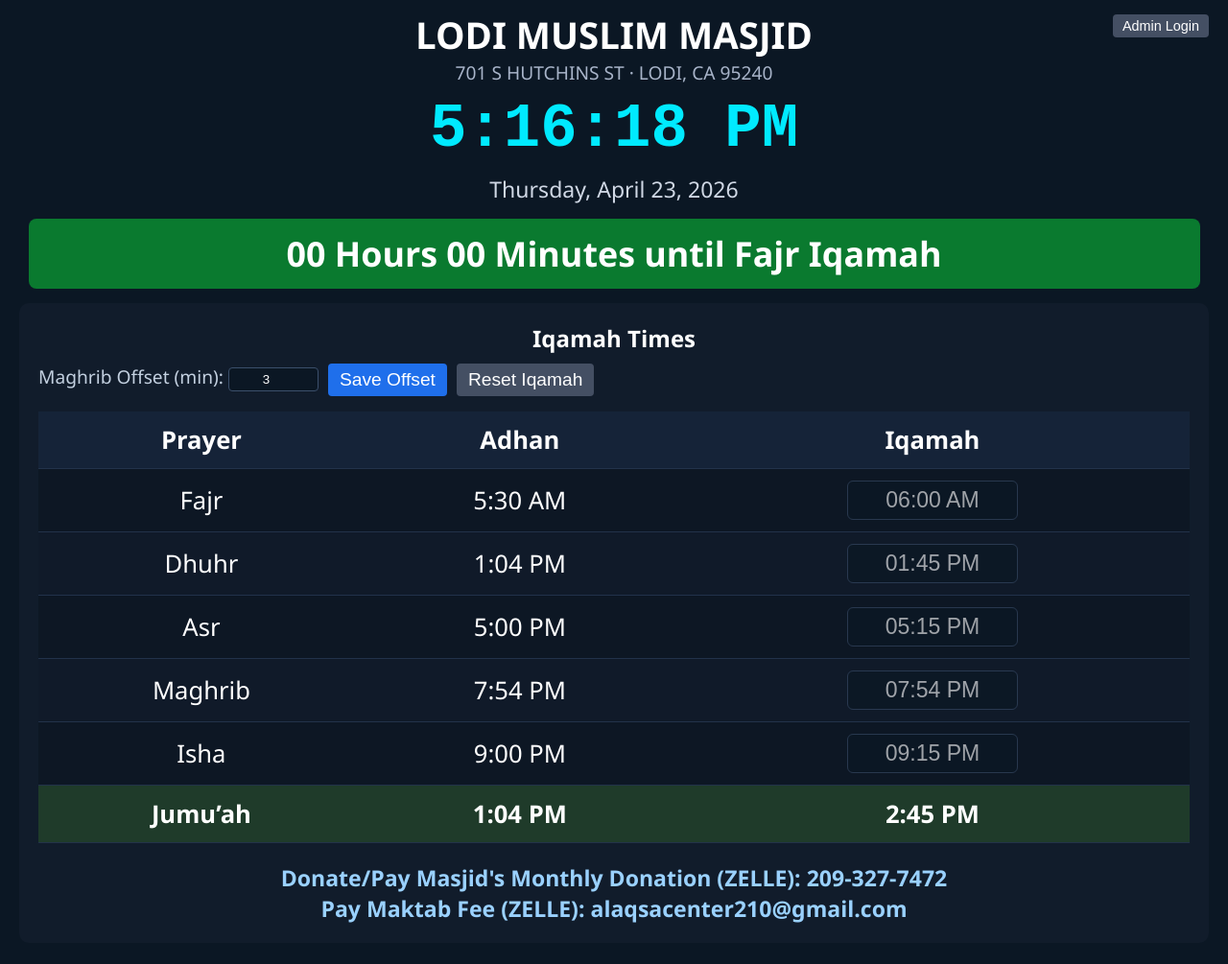
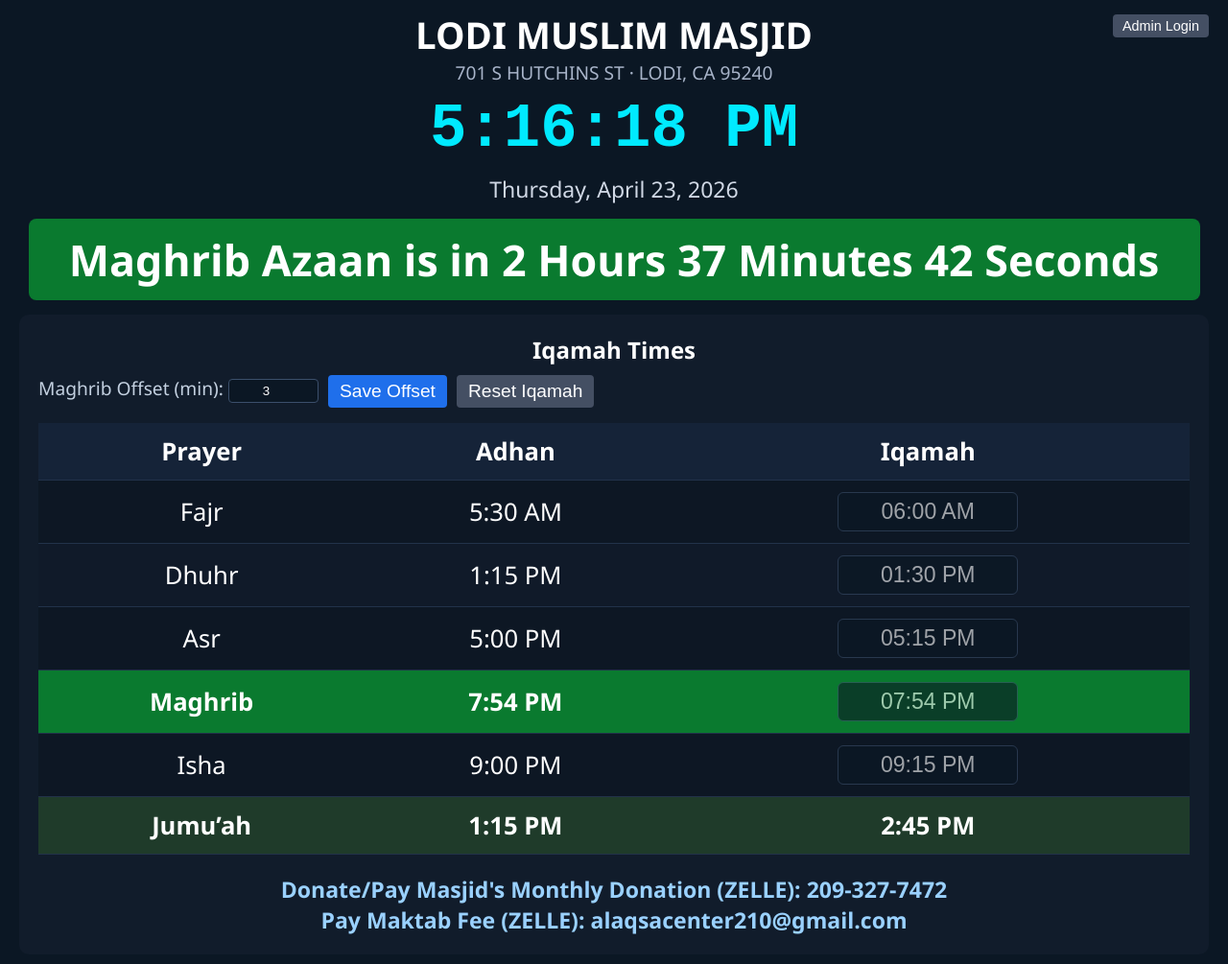
Before and after one commit to lodimuslimmosque/masjid-display, a plain HTML site: page index.html in a window 1280 px wide. Shown: the whole page at 96% size. Drawn offline with Linux system fonts and the light colour scheme.

Commit message:
Update index.html

```diff
--- a/index.html
+++ b/index.html
@@ -97,9 +97,8 @@
     font-weight: 900;
   }
 
-  /* FIX: No clock icon, full AM/PM visible */
   input.iqamah-input {
-    width: 160px;
+    width: 170px;
     padding: 6px 8px;
     border-radius: 6px;
     border: 1px solid #3b4f6b;
@@ -213,7 +212,7 @@
 // TODAY Maghrib = 7:51 PM
 const STATIC_ADHAN = {
   Fajr:   "05:30 AM",
-  Dhuhr:  "01:04 PM",
+  Dhuhr:  "01:15 PM",
   Asr:    "05:00 PM",
   Maghrib:"07:51 PM",
   Isha:   "09:00 PM"
@@ -223,7 +222,7 @@
   defaultMaghribOffset: 3,
   defaultIqamah: {
     Fajr:   "06:00 AM",
-    Dhuhr:  "01:45 PM",
+    Dhuhr:  "01:30 PM",
     Asr:    "05:15 PM",
     Maghrib:"07:54 PM",
     Isha:   "09:15 PM"
@@ -258,7 +257,16 @@
 ============================ */
 
 function parse12h(str) {
-  return new Date("1970-01-01 " + str);
+  // expects "h:mm AM" or "hh:mm PM"
+  const [time, modifier] = str.trim().split(" ");
+  let [hours, minutes] = time.split(":").map(Number);
+
+  if (modifier === "PM" && hours !== 12) hours += 12;
+  if (modifier === "AM" && hours === 12) hours = 0;
+
+  const d = new Date();
+  d.setHours(hours, minutes, 0, 0);
+  return d;
 }
 
 function to12h(dateObj) {
@@ -294,10 +302,9 @@
     Isha:    parse12h(STATIC_ADHAN.Isha)
   };
 
-  // Determine next prayer based on Iqamah (correct behavior)
+  // Next prayer based on Adhan (fix: ensures Dhuhr is next at 10 AM)
   prayers.forEach(prayer => {
-    const iqamahTime = parse12h(state.iqamah[prayer]);
-    if (iqamahTime > now && upcoming === null) {
+    if (adhanTimes[prayer] > now && upcoming === null) {
       upcoming = prayer;
     }
   });
@@ -318,7 +325,7 @@
     tbody.appendChild(tr);
   });
 
-  // Jumu'ah row
+  // Jumu'ah row: Azaan = Dhuhr, Iqamah = 2:45 PM
   const jummahRow = document.createElement("tr");
   jummahRow.className = "jummah-row";
   jummahRow.innerHTML = `
@@ -361,41 +368,44 @@
   let nextAdhan = null;
   let nextIqamah = null;
 
-  // Next prayer based on Iqamah
+  // Next prayer based on Adhan
   for (let prayer of prayers) {
-    const iqamahTime = parse12h(getInitialState().iqamah[prayer]);
-    if (iqamahTime > now) {
+    if (adhanTimes[prayer] > now) {
       nextPrayer = prayer;
       nextAdhan = adhanTimes[prayer];
-      nextIqamah = iqamahTime;
+      nextIqamah = parse12h(getInitialState().iqamah[prayer]);
       break;
     }
   }
 
-  // If no more prayers today → next is tomorrow Fajr
+  // If no more Adhan today → next is tomorrow Fajr
   if (!nextPrayer) {
     nextPrayer = "Fajr";
     nextAdhan = addMinutes(parse12h(STATIC_ADHAN.Fajr), 24 * 60);
     nextIqamah = addMinutes(parse12h(getInitialState().iqamah.Fajr), 24 * 60);
-
-    bar.textContent = `00 Hours 00 Minutes until ${nextPrayer} Iqamah`;
-    return;
   }
 
   const nowMs = now.getTime();
   const adhanMs = nextAdhan.getTime();
   const iqamahMs = nextIqamah.getTime();
 
+  // After Iqamah
   if (nowMs >= iqamahMs) {
     bar.textContent = `IQAMAH TIME for ${nextPrayer}`;
     return;
   }
 
+  // After Adhan but before Iqamah → dynamic countdown to Iqamah
   if (nowMs >= adhanMs) {
-    bar.textContent = `00 Hours 00 Minutes until ${nextPrayer} Iqamah`;
+    const diff = iqamahMs - nowMs;
+    const hours = Math.floor(diff / 3600000);
+    const minutes = Math.floor((diff % 3600000) / 60000);
+
+    bar.textContent = `${hours} Hours ${minutes} Minutes until ${nextPrayer} Iqamah`;
     return;
   }
 
+  // Before Adhan → dynamic countdown to Adhan
   const diff = adhanMs - nowMs;
   const hours = Math.floor(diff / 3600000);
   const minutes = Math.floor((diff % 3600000) / 60000);
@@ -414,9 +424,9 @@
 function onIqamahChange(e) {
   if (!isAdmin) return;
   const prayer = e.target.dataset.prayer;
-  const value = e.target.value;
+  const value = e.target.value.trim();
   const state = getInitialState();
-  state.iqamah[prayer] = value;
+  state.iqamah[prayer] = value; // expects "h:mm AM/PM"
   saveState(state);
 }
 
```
